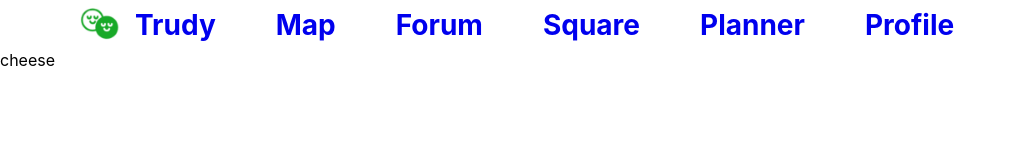
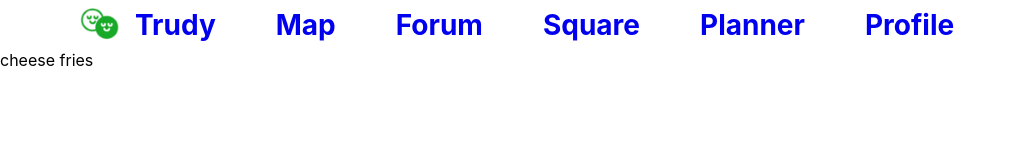
Before and after one commit to sungwookoo/Trudy, a React (Create React App) app in the folder frontend/trudy/: page /profile in a window 1280 px wide. Shown: the top 160 px of the page, without its empty margins (0-1016 px from the left). Built offline with nearby package versions, Linux system fonts and the light colour scheme; no server answers.

Commit message:
2nd push

```diff
--- a/frontend/trudy/src/Profile/Profile.js
+++ b/frontend/trudy/src/Profile/Profile.js
@@ -2,7 +2,7 @@ import '../Profile/Profile.css'
 
 function Profile(props) {
     return(
-        <div>cheese</div>
+        <div>cheese fries</div>
     );
 };
 
```
